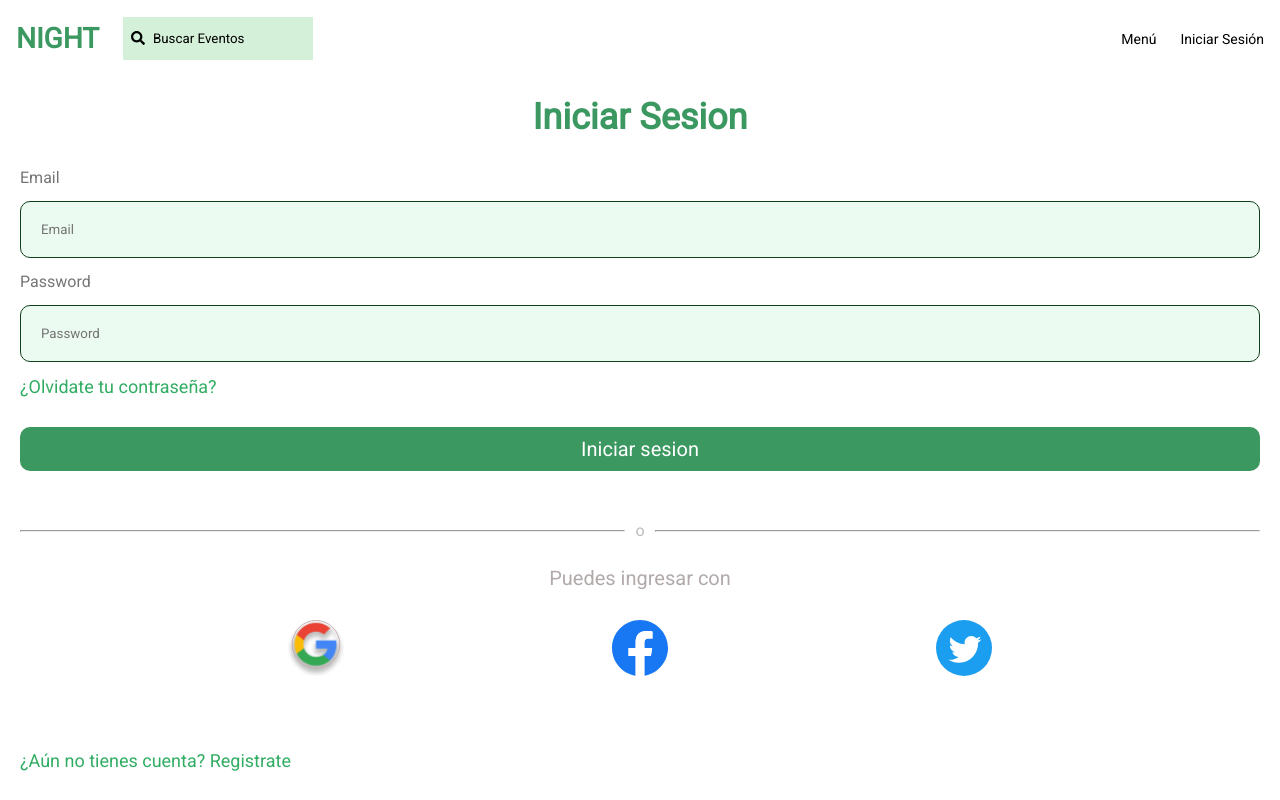
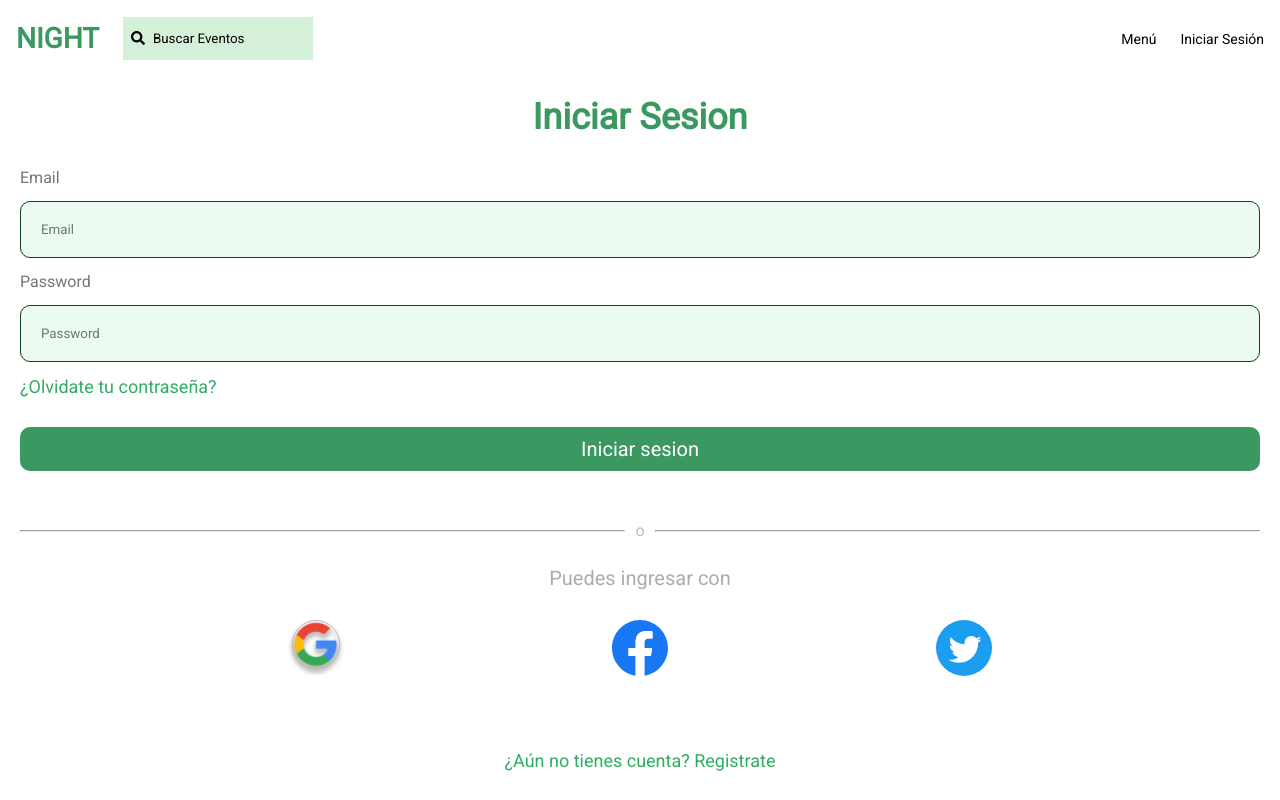
Before and after one commit to frontendcafe/cmyk-night, a React (Create React App) app: page /login in a window 1280 px wide. Built offline with nearby package versions, Linux system fonts and the light colour scheme.

Commit message:
Move the margin-bottom of SocialLogin.css to Login.css

```diff
--- a/src/components/style/SocialLogin.css
+++ b/src/components/style/SocialLogin.css
@@ -1,6 +1,5 @@
 .SocialContainer{
     text-align: center;
-    margin-bottom: 70px;
 }
 
 .SocialContainer__title{
@@ -20,14 +19,3 @@
     width: 56px;
     height: 56px;
 }
-
-.SocialContainer__ContainerNoAcount{
-    text-align: center;
-}
-
-.SocialContainer__NoAcount{
-    font-size: 18px;
-    color: #31AD63;
-    text-align: center;
-    text-decoration: none;
-}
--- a/src/pages/Login.js
+++ b/src/pages/Login.js
@@ -26,9 +26,9 @@ const Login = () => {
                 o
                 <hr className="LoginCard__line" />
             </div>
-            <SocialLogin className="SocialContainer__ContainerNoAcount"/>
-            <div>
-                <Link className="SocialContainer__NoAcount" to="/signup">¿Aún no tienes cuenta? Registrate</Link>
+            <SocialLogin />
+            <div className="LoginCard__ContainerNoAcount">
+                <Link className="LoginCard__NoAcount" to="/signup">¿Aún no tienes cuenta? Registrate</Link>
             </div>
         </main>
     )
--- a/src/pages/style/Login.css
+++ b/src/pages/style/Login.css
@@ -33,3 +33,15 @@
     width: 100%;
     height: 1px;
 }
+
+.LoginCard__ContainerNoAcount{
+    text-align: center;
+    margin-top: 70px;
+}
+
+.LoginCard__NoAcount{
+    font-size: 18px;
+    color: #31AD63;
+    text-align: center;
+    text-decoration: none;
+}
```
